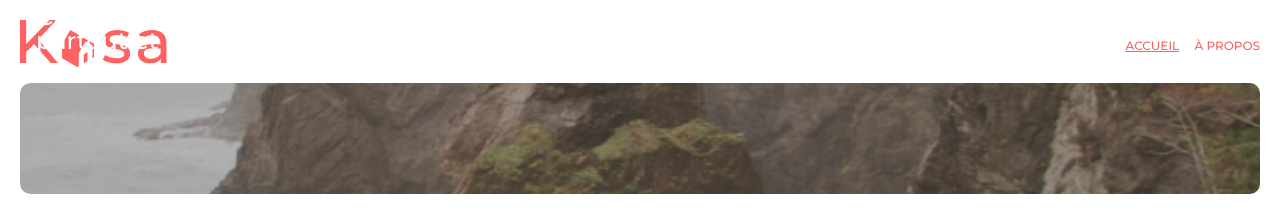
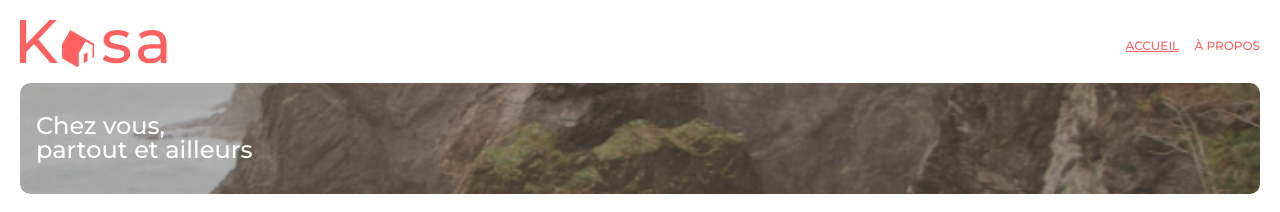
Before and after one commit to Magma73/Projet-11-Developpez-une-application-web-avec-react-et-react-router, a React (Create React App) app: page / in a window 1280 px wide. Shown: the top 212 px of the page. Built offline with nearby package versions, Linux system fonts and the light colour scheme.

Commit message:
Vérification du code : suppression css inutile

```diff
--- a/src/components/Banner/Banner.module.css
+++ b/src/components/Banner/Banner.module.css
@@ -35,11 +35,12 @@
 }
 .containerTitle{
     width:100%;
-    position:absolute;
-    transform: translateY(-163%);
     padding-left: 1rem;
     display: flex;
     justify-content: flex-start;
+    position:absolute;
+    top: 28%;
+    z-index: 10;
 }
 .title{
     color: var(--secondary-color);
@@ -55,6 +56,6 @@
 @media (min-width: 1440px) {
     .containerImage{ height: 223px; border-radius: 25px;}
     .image{border-radius: 25px;object-position: 50% 50%;transform:unset}
-    .containerTitle{position: absolute;transform: translateY(-513%); display: flex;justify-content: center;}
+    .containerTitle{display: flex;justify-content: center;position: absolute;top: 46%;z-index: 10;}
     .title{flex-direction:row;font-size:3rem;}
 }
--- a/src/components/Banner/BannerAbout.module.css
+++ b/src/components/Banner/BannerAbout.module.css
@@ -26,14 +26,6 @@
     object-fit: cover;
     border-radius: 10px;
 }
-.containerTitle{
-    width:100%;
-    position:absolute;
-    transform: translateY(-160%);
-    padding-left: 1rem;
-    display: flex;
-    justify-content: flex-start;
-}
 .title{
     color: var(--secondary-color);
     font-size:1.5rem;
```
